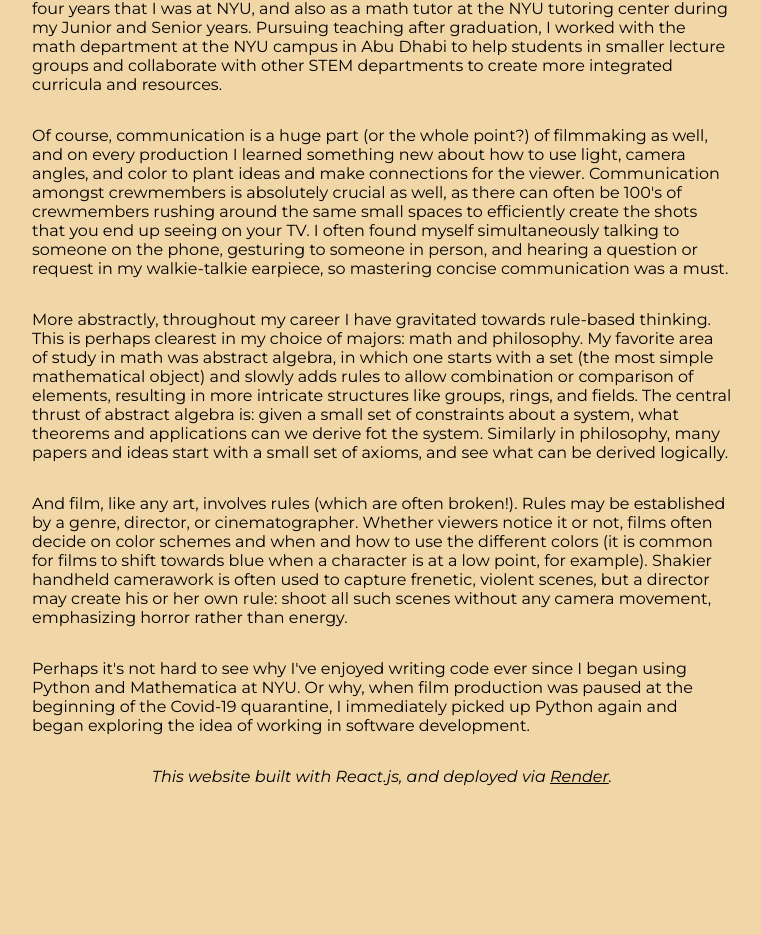
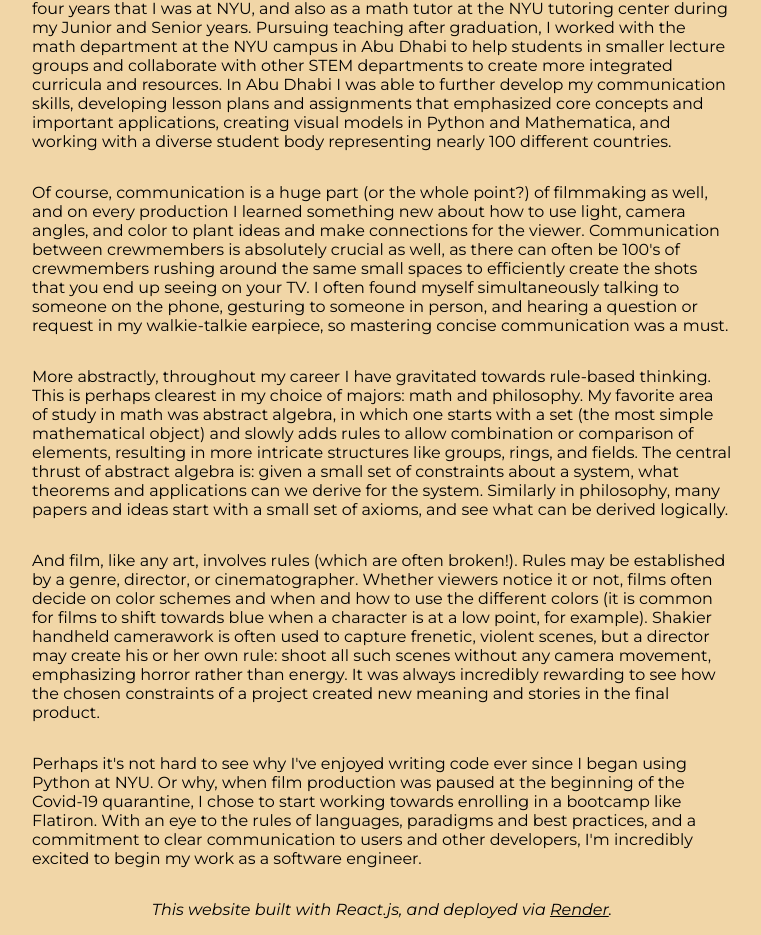
Before and after one commit to johncarges/portfolio, a React (Create React App) app: page / in a window 1280 px wide. Shown: the part 1040-1975 px from the top of the page, without its empty margins (258-1019 px from the left). Before the commit the page ends 1842 px from the top, so only its background shows below. Built offline with nearby package versions, Linux system fonts and the light colour scheme.

Commit message:
Bio draft 1

```diff
--- a/src/components/timeline.jsx
+++ b/src/components/timeline.jsx
@@ -18,41 +18,41 @@ export default function Timeline() {
                 <div className='end-tick'></div>
                 <div className='chunk' style={{'background-color':'#643583','width':'80px'}}>
                     <div className='popup'>
+                        <p>2009-2013</p>
                         <h4>Bachelor's Degree</h4>
                         <h3>New York University</h3>
-                        <p>2009-2013</p>
                         <p>Double Major in Math and Philosophy, Magna Cum Laude</p>
                     </div>
                 </div>
                 <div className='chunk' style={{'background-color':'#fa1','width':'70px'}}>
                     <div className='popup'>
+                        <p>2013-2016</p>
                         <h4>Global Academic Fellowship in Mathematics</h4>
                         <h3>New York University in Abu Dhabi</h3>
-                        <p>2013-2016</p>
                         <p>Assisted professors and developed curriculum for single- and multi-variable calculus courses.</p>
                     </div>
                 </div>
                 <div className='chunk' style={{'background-color':'#3d6','width':'200px'}}>
                     <div className='popup'>
+                        <p>2016-2023</p>
                         <h4>Lighting Technician</h4>
                         <h3>Various Film and Television Projects including Succession, Maestro, and Mean Girls</h3>
-                        <p>2016-2023</p>
                         <p>Planned and implemented set lighting, electrical distribution, and lighting control networks.</p>
                     </div>
                 </div>
                 <div className='chunk' style={{'background-color':'#f66','width':'70px'}}>
                     <div className='popup'>
+                        <p>2021-2023</p>
                         <h4>Assistant Chief Lighting Technician</h4>
                         <h3>Various Film and Television Projects including Maybe I Do, Ezra, and Redemption in Cherry Springs</h3>
-                        <p>2021-2023</p>
                         <p>Managed logistics, hiring, and budgeting for electrical department.</p>
                     </div>
                 </div>
                 <div className='chunk' style={{'background-color':'#39ccc7','width':'50px'}}>
                     <div className='popup'>
+                        <p>2023</p>
                         <h4>Software Engineering Bootcamp</h4>
                         <h3>The Flatiron School </h3>
-                        <p>2023</p>
                         <p>Full stack web development course in Python and Javascript.</p>
                     </div>
                 </div>
--- a/src/index.css
+++ b/src/index.css
@@ -7,6 +7,7 @@ body {
   font-family: 'Montserrat';
   --background-color-main: hsl(38, 73%, 80%);
   background-color:var(--background-color-main);
+  --border-color:hsl(38, 40%, 50%);
   -webkit-font-smoothing: antialiased;
   -moz-osx-font-smoothing: grayscale;
   scrollbar-width: none;
@@ -35,7 +36,7 @@ a:-webkit-any-link {
   margin: 1rem 0rem;
   padding: 1rem;
   background-color: hsla(30, 49%, 10%, 0.1);
-  border: solid 1px hsl(30, 28%, 60%);
+  border: solid 1px var(--border-color);
   box-shadow: 2px 2px 5px 2px hsl(30, 28%, 50%);
   border-radius: 4px
 }
@@ -150,8 +151,8 @@ a:-webkit-any-link {
   top: 30px;
   left:-190px;
   border-radius: 3px;
-  border:3px solid darken(var(--background-color),80%);
-  box-shadow: 3px 3px 1px 1px rgb(50,50,50);
+  border:1px solid var(--border-color);
+  box-shadow: -3px -3px 2px 1px hsla(30, 28%, 50%, 50%);
   padding:1rem;
 }
 
--- a/src/pages/about.jsx
+++ b/src/pages/about.jsx
@@ -29,13 +29,13 @@ export default function About() {
 const bioCopy = `
     Though my career has taken me through seemingly unrelated industries, I see two key themes that have driven me throughout: communication and rule-based thinking.
     <br>
-    At NYU I developed passion not only for math and philosophy, but also for teaching. Of course, teaching is entirely about communication: how do I take the complex idea in my head and package it in a way that the student or group in front of me will be able to receive? I worked part-time as a teaching assistant at a Manhattan public school for the four years that I was at NYU, and also as a math tutor at the NYU tutoring center during my Junior and Senior years. Pursuing teaching after graduation, I worked with the math department at the NYU campus in Abu Dhabi to help students in smaller lecture groups and collaborate with other STEM departments to create more integrated curricula and resources.
+    At NYU I developed passions not only for math and philosophy, but also for teaching. Of course, teaching is entirely about communication: how do I take the complex idea in my head and package it in a way that the student or group in front of me will be able to receive? I worked part-time as a teaching assistant at a Manhattan public school for the four years that I was at NYU, and also as a math tutor at the NYU tutoring center during my Junior and Senior years. Pursuing teaching after graduation, I worked with the math department at the NYU campus in Abu Dhabi to help students in smaller lecture groups and collaborate with other STEM departments to create more integrated curricula and resources. In Abu Dhabi I was able to further develop my communication skills, developing lesson plans and assignments that emphasized core concepts and important applications, creating visual models in Python and Mathematica, and working with a diverse student body representing nearly 100 different countries.
     <br>
-    Of course, communication is a huge part (or the whole point?) of filmmaking as well, and on every production I learned something new about how to use light, camera angles, and color to plant ideas and make connections for the viewer. Communication amongst crewmembers is absolutely crucial as well, as there can often be 100's of crewmembers rushing around the same small spaces to efficiently create the shots that you end up seeing on your TV. I often found myself simultaneously talking to someone on the phone, gesturing to someone in person, and hearing a question or request in my walkie-talkie earpiece, so mastering concise communication was a must.
+    Of course, communication is a huge part (or the whole point?) of filmmaking as well, and on every production I learned something new about how to use light, camera angles, and color to plant ideas and make connections for the viewer. Communication between crewmembers is absolutely crucial as well, as there can often be 100's of crewmembers rushing around the same small spaces to efficiently create the shots that you end up seeing on your TV. I often found myself simultaneously talking to someone on the phone, gesturing to someone in person, and hearing a question or request in my walkie-talkie earpiece, so mastering concise communication was a must.
     <br>
-    More abstractly, throughout my career I have gravitated towards rule-based thinking. This is perhaps clearest in my choice of majors: math and philosophy. My favorite area of study in math was abstract algebra, in which one starts with a set (the most simple mathematical object) and slowly adds rules to allow combination or comparison of elements, resulting in more intricate structures like groups, rings, and fields. The central thrust of abstract algebra is: given a small set of constraints about a system, what theorems and applications can we derive fot the system. Similarly in philosophy, many papers and ideas start with a small set of axioms, and see what can be derived logically.
+    More abstractly, throughout my career I have gravitated towards rule-based thinking. This is perhaps clearest in my choice of majors: math and philosophy. My favorite area of study in math was abstract algebra, in which one starts with a set (the most simple mathematical object) and slowly adds rules to allow combination or comparison of elements, resulting in more intricate structures like groups, rings, and fields. The central thrust of abstract algebra is: given a small set of constraints about a system, what theorems and applications can we derive for the system. Similarly in philosophy, many papers and ideas start with a small set of axioms, and see what can be derived logically.
     <br>
-    And film, like any art, involves rules (which are often broken!). Rules may be established by a genre, director, or cinematographer. Whether viewers notice it or not, films often decide on color schemes and when and how to use the different colors (it is common for films to shift towards blue when a character is at a low point, for example). Shakier handheld camerawork is often used to capture frenetic, violent scenes, but a director may create his or her own rule: shoot all such scenes without any camera movement, emphasizing horror rather than energy.
+    And film, like any art, involves rules (which are often broken!). Rules may be established by a genre, director, or cinematographer. Whether viewers notice it or not, films often decide on color schemes and when and how to use the different colors (it is common for films to shift towards blue when a character is at a low point, for example). Shakier handheld camerawork is often used to capture frenetic, violent scenes, but a director may create his or her own rule: shoot all such scenes without any camera movement, emphasizing horror rather than energy. It was always incredibly rewarding to see how the chosen constraints of a project created new meaning and stories in the final product.
     <br>
-    Perhaps it's not hard to see why I've enjoyed writing code ever since I began using Python and Mathematica at NYU. Or why, when film production was paused at the beginning of the Covid-19 quarantine, I immediately picked up Python again and began exploring the idea of working in software development.
+    Perhaps it's not hard to see why I've enjoyed writing code ever since I began using Python at NYU. Or why, when film production was paused at the beginning of the Covid-19 quarantine, I chose to start working towards enrolling in a bootcamp like Flatiron. With an eye to the rules of languages, paradigms and best practices, and a commitment to clear communication to users and other developers, I'm incredibly excited to begin my work as a software engineer.
 `
```
